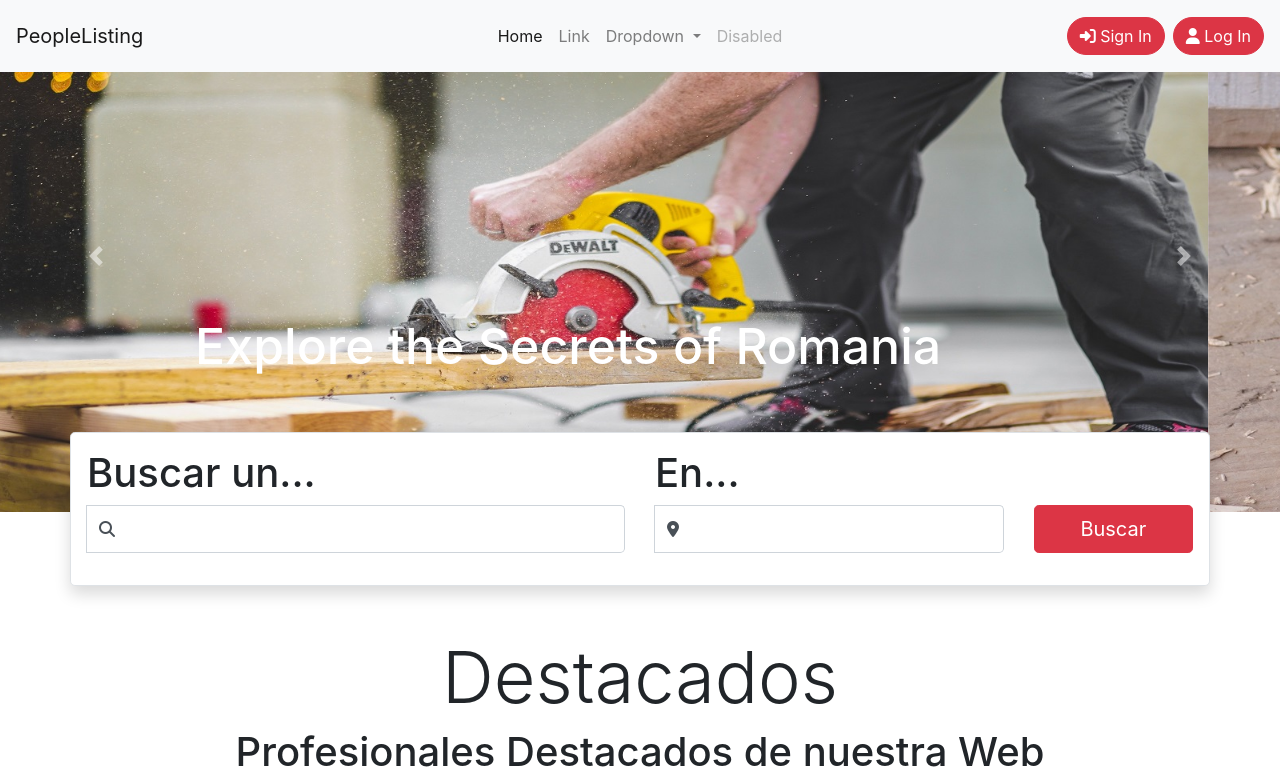
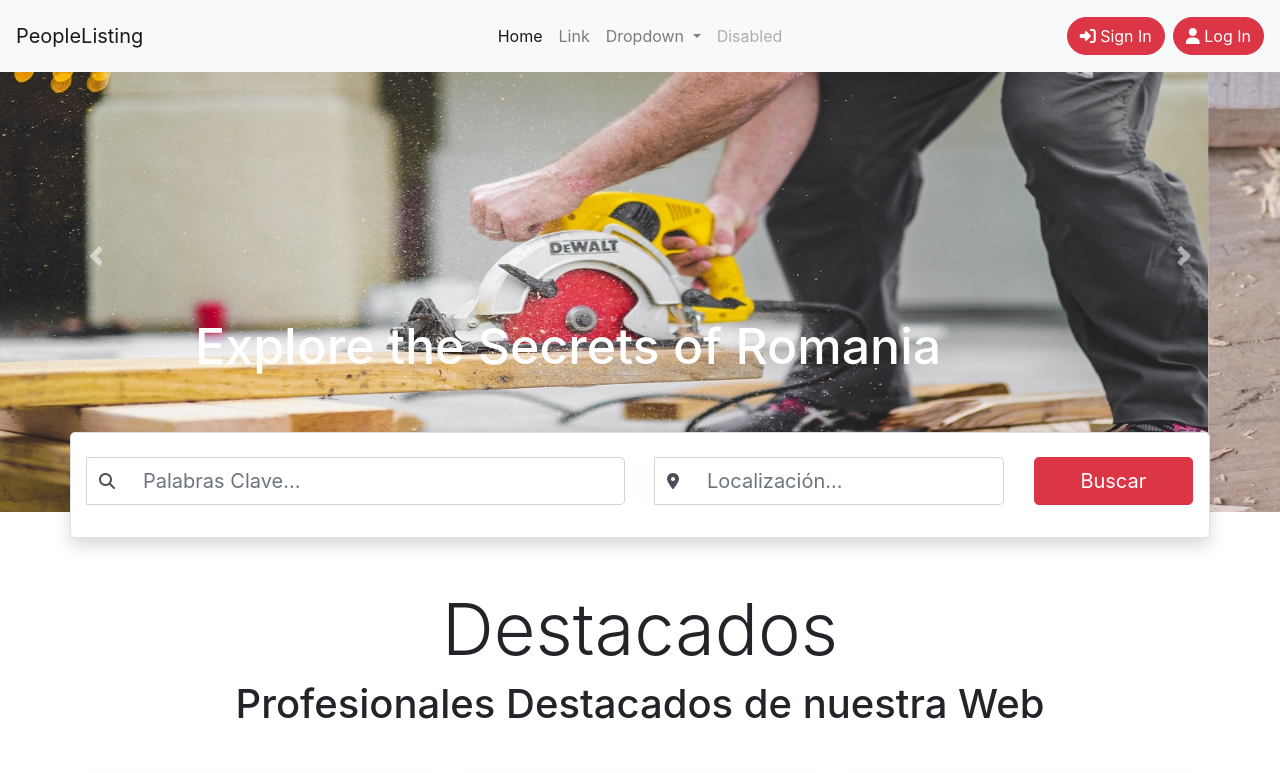
Before and after one commit to misskbar/listing, a plain HTML site: page index.html in a window 1280 px wide. Shown: the top 773 px of the page. Drawn offline with nearby package versions, Linux system fonts and the light colour scheme.

Commit message:
Se modifica barra de search

```diff
--- a/index.html
+++ b/index.html
@@ -120,10 +120,10 @@
     <div class="container border rounded-lg bg-white subir lead shadow p-3 mb-5 bg-white rounded">
         <div class="row">
             <div class="col-6">
-                <h1>Buscar un...</h1>
+                <h1></h1>
             </div>
             <div class="col-4">
-                <h1>En...</h1>
+                <h1></h1>
             </div>
         </div>
         <div class="row mb-3">
@@ -134,7 +134,7 @@
                             <i class="fas fa-search"></i>
                         </span>
                     </span>
-                    <input class="form-control form-control-lg border-left-0">
+                    <input class="form-control form-control-lg border-left-0" placeholder="Palabras Clave...">
                 </div>
             </div>
             <div class="col-4">
@@ -144,7 +144,7 @@
                             <i class="fas fa-map-marker-alt"></i>
                         </span>
                     </span>
-                    <input class="form-control form-control-lg border-left-0">
+                    <input class="form-control form-control-lg border-left-0" placeholder="Localización...">
                 </div>
             </div>
             <div class="col-2">
```
